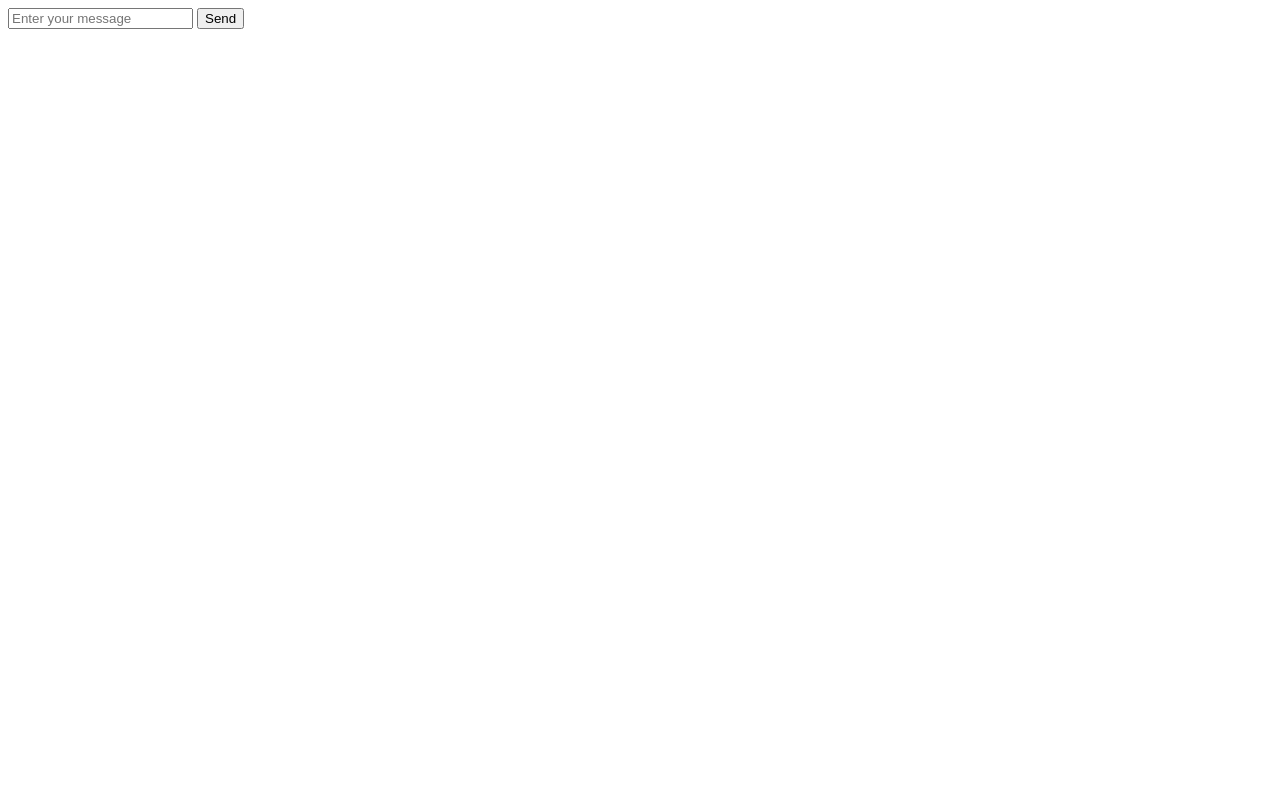
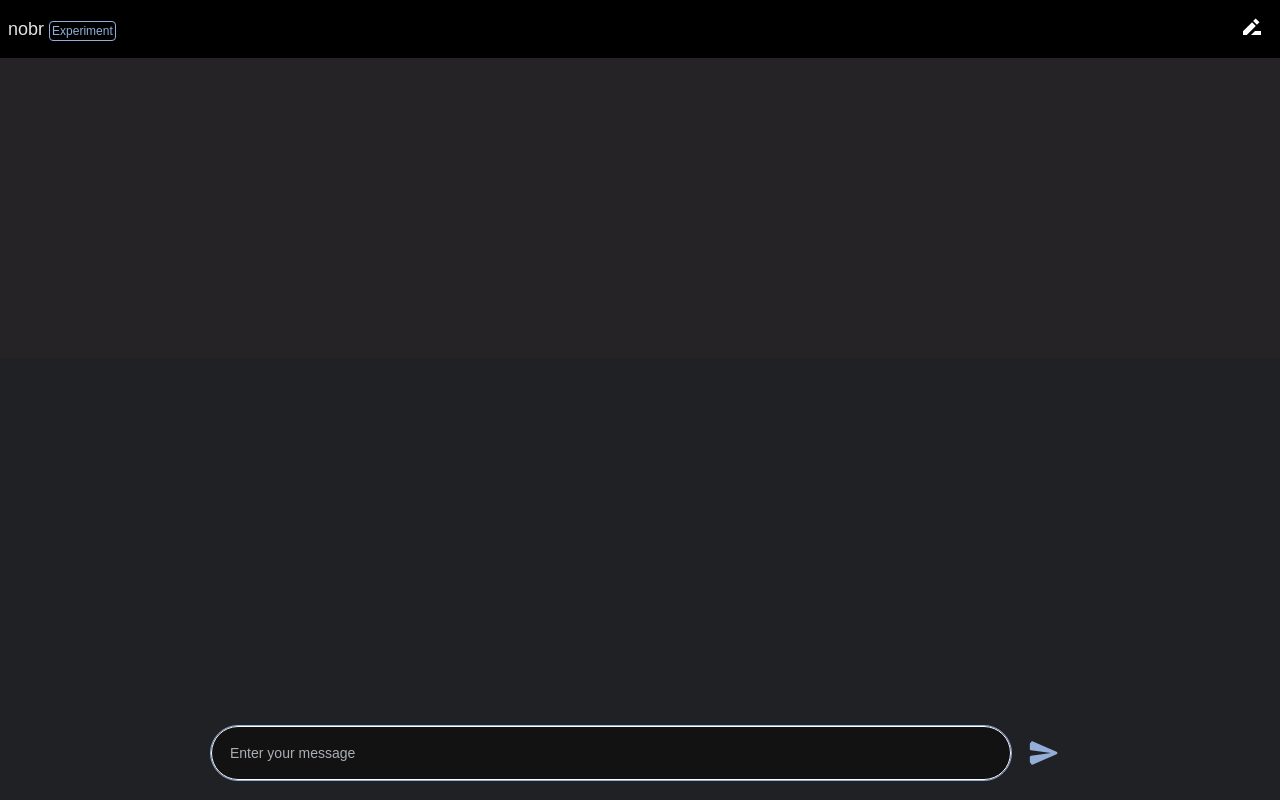
Before and after one commit to 3akare/Socket, a website: page client/index.html in a window 1280 px wide. Drawn offline with Linux system fonts and the light colour scheme.

Commit message:
frontend initial build

```diff
--- a/client/index.html
+++ b/client/index.html
@@ -3,43 +3,50 @@
   <head>
     <meta charset="UTF-8" />
     <meta name="viewport" content="width=device-width, initial-scale=1.0" />
-    <title>WebSocket Client</title>
+    <link rel="stylesheet" href="./src/main.css" />
+    <link rel="shortcut icon" href="./public/IcSharpInsights.svg">
+    <title>nobr: Experiment</title>
   </head>
   <body>
-    <input type="text" id="messageInput" placeholder="Enter your message" />
-    <button onclick="sendMessage()">Send</button>
-
-    <ul id="messages"></ul>
-
-    <script>
-      const socket = new WebSocket("ws://88.80.187.75:3000");
-
-      socket.onopen = () => {
-        console.log("WebSocket connection opened.");
-      };
-
-      socket.onmessage = (event) => {
-        const messagesList = document.getElementById("messages");
-        const messageItem = document.createElement("li");
-
-        const reader = new FileReader();
-        reader.onload = () => {
-          messageItem.textContent = reader.result; // reader.result contains the text data
-          messagesList.appendChild(messageItem);
-        };
-        reader.readAsText(event.data); // Read the Blob as text
-      };
-
-      socket.onclose = () => {
-        console.log("WebSocket connection closed.");
-      };
-
-      function sendMessage() {
-        const messageInput = document.getElementById("messageInput");
-        const message = messageInput.value;
-        socket.send(message);
-        messageInput.value = "";
-      }
-    </script>
+    <header>
+      <nav>
+        <p>nobr <span>Experiment</span></p>
+        <a href="https://google.com" target="_blank">
+          <img
+            src="./public/IcSharpDriveFileRenameOutline.svg"
+            title="form"
+            alt="form"
+            width="40px"
+            height="40px"
+          />
+        </a>
+      </nav>
+    </header>
+    <main>
+      <section id="messageArea">
+        <ul id="messages">
+        </ul>
+      </section>
+      <div id="inScope"></div>
+      <section id="chatBox">
+        <textarea
+          name=""
+          id="messageInput"
+          cols="30"
+          rows="10"
+          placeholder="Enter your message"
+          autofocus
+        ></textarea>
+        <img
+          src="./public/IcRoundSend.svg"
+          title="submit"
+          alt="submit"
+          onclick="sendMessage()"
+          width="50px"
+          height="50px"
+        />
+      </section>
+    </main>
+    <script src="./src/main.js"></script>
   </body>
 </html>
--- /dev/null
+++ b/client/src/main.css
@@ -0,0 +1,120 @@
+* {
+  margin: 0px;
+  padding: 0px;
+  box-sizing: border-box;
+  color: rgb(254, 254, 254);
+}
+html {
+  color-scheme: light dark;
+  font-family: Arial, Helvetica, sans-serif;
+  background-color: rgb(32, 33, 36);
+}
+
+nav {
+  display: flex;
+  align-items: center;
+  justify-content: space-between;
+  padding: 2px;
+  background-color: rgb(0, 0, 0);
+  height: 58px;
+  min-width: 300px;
+}
+
+nav:first-child,
+nav:last-child {
+  padding: 4px 8px;
+}
+nav:first-child > p {
+  font-size: 18px;
+  color: rgb(227, 227, 227);
+}
+nav:first-child > p > span {
+  color: rgb(147, 174, 216);
+  border: 1px solid rgb(147, 174, 216);
+  padding: 2px;
+  border-radius: 4px;
+  font-size: 12px;
+  font-weight: 100;
+}
+nav > a > img:hover {
+  background-color: rgb(20, 20, 20);
+}
+main {
+  position: relative;
+  height: fit-content;
+  min-height: 300px;
+  display: flex;
+  justify-content: center;
+  flex-direction: column;
+  align-items: flex-start;
+  background-color: rgb(37, 35, 38);
+}
+
+#messageArea {
+  padding: 24px;
+  width: 100%;
+  height: fit-content;
+  justify-self: flex-start;
+}
+ul > li {
+  list-style: none;
+  background-color: rgb(27, 27, 27);
+  padding: 16px;
+  border-radius: 4px;
+  margin: 12px 0px;
+}
+
+ul > li:nth-child(even) {
+  background-color: transparent;
+  text-align: right;
+}
+
+#chatBox {
+  position: fixed;
+  display: flex;
+  bottom: 20px;
+  width: 90%;
+  gap: 8px;
+  align-self: center;
+  align-items: center;
+  height: fit-content;
+  justify-content: center;
+}
+#inScope {
+  background-color: red;
+  height: 50px;
+}
+textarea {
+  font-family: Arial, Helvetica, sans-serif;
+  font-size: 14px;
+  display: flex;
+  height: 54px;
+  padding: 18px;
+  width: 100%;
+  max-width: 800px;
+  border-radius: 40px;
+  border: solid 1px rgb(277, 277, 277);
+  resize: none;
+  background-color: rgb(18, 18, 19);
+  vertical-align: middle;
+}
+textarea:hover,
+textarea:focus {
+  outline: solid 1px rgb(147, 174, 216);
+}
+
+textarea::placeholder {
+  color: rgb(171, 175, 180);
+  vertical-align: middle;
+}
+
+#chatBox > img,
+nav > a > img {
+  cursor: pointer;
+  border-radius: 50%;
+  padding: 8px;
+  z-index: 1;
+}
+#chatBox > img:hover {
+  background-color: rgb(42, 47, 56);
+}
--- /dev/null
+++ b/client/src/main.js
@@ -0,0 +1,35 @@
+const socket = new WebSocket("ws://88.80.187.75:3000");
+
+socket.onopen = () => {
+  console.log("WebSocket connection opened.");
+};
+
+socket.onmessage = (event) => {
+  const messagesList = document.getElementById("messages");
+  const messageItem = document.createElement("li");
+
+  const reader = new FileReader();
+  reader.onload = () => {
+    messageItem.textContent = reader.result; // reader.result contains the text data
+    messagesList.appendChild(messageItem);
+  };
+  reader.readAsText(event.data); // Read the Blob as text
+};
+
+socket.onclose = () => {
+  console.log("WebSocket connection closed.");
+};
+
+function sendMessage() {
+  const messageInput = document.getElementById("messageInput");
+  const message = messageInput.value;
+  socket.send(message);
+  messageInput.value = "";
+}
+
+document.querySelector('textarea').addEventListener('keydown', (event)=>{
+  if (event.code === 'Enter'){
+    event.preventDefault()
+    sendMessage()
+  }
+})
```
Also changed, not shown: client/public/IcRoundSend.svg (added), client/public/IcSharpDriveFileRenameOutline.svg (added), client/public/IcSharpInsights.svg (added), client/src/main.ts (deleted).
